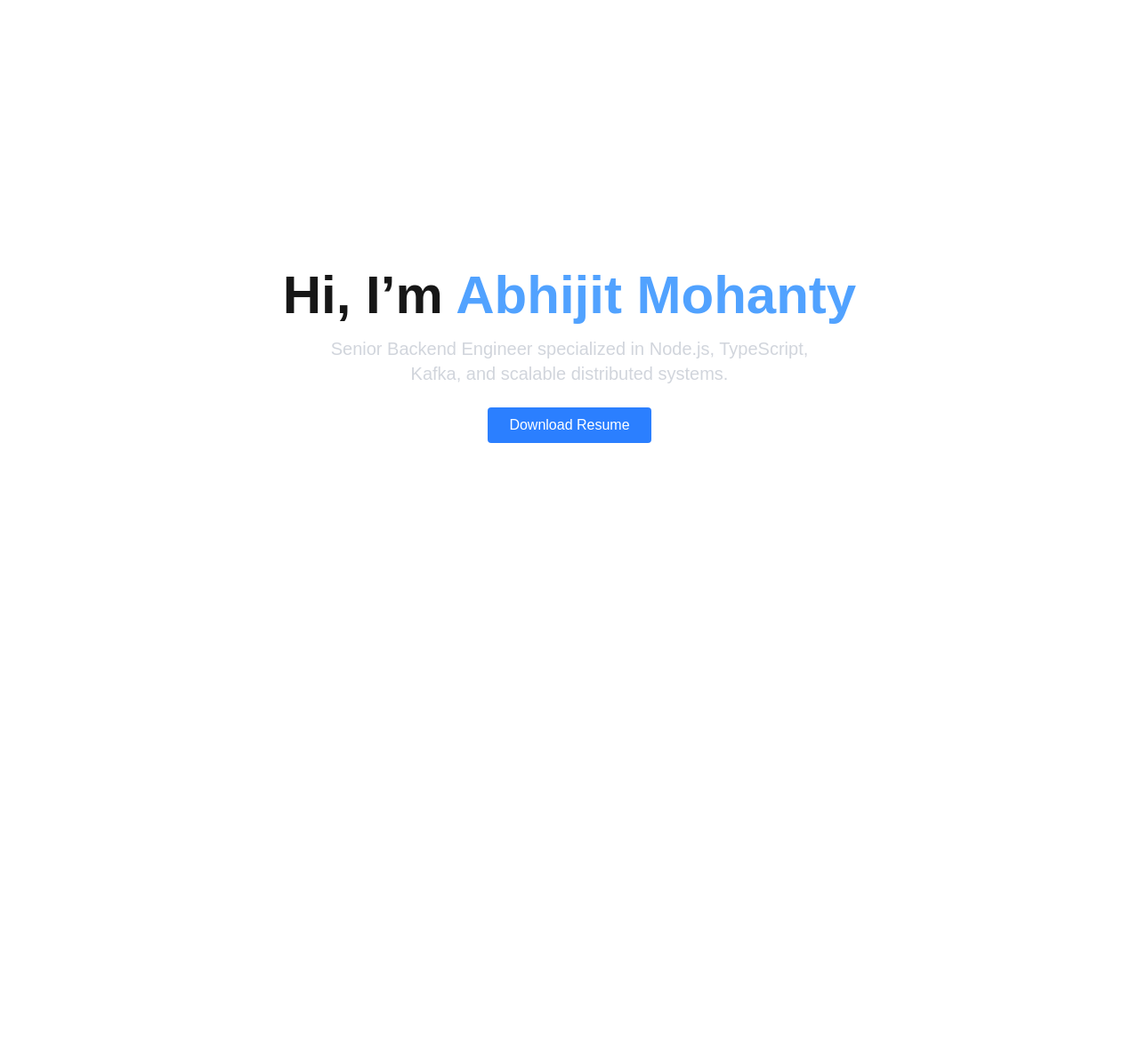
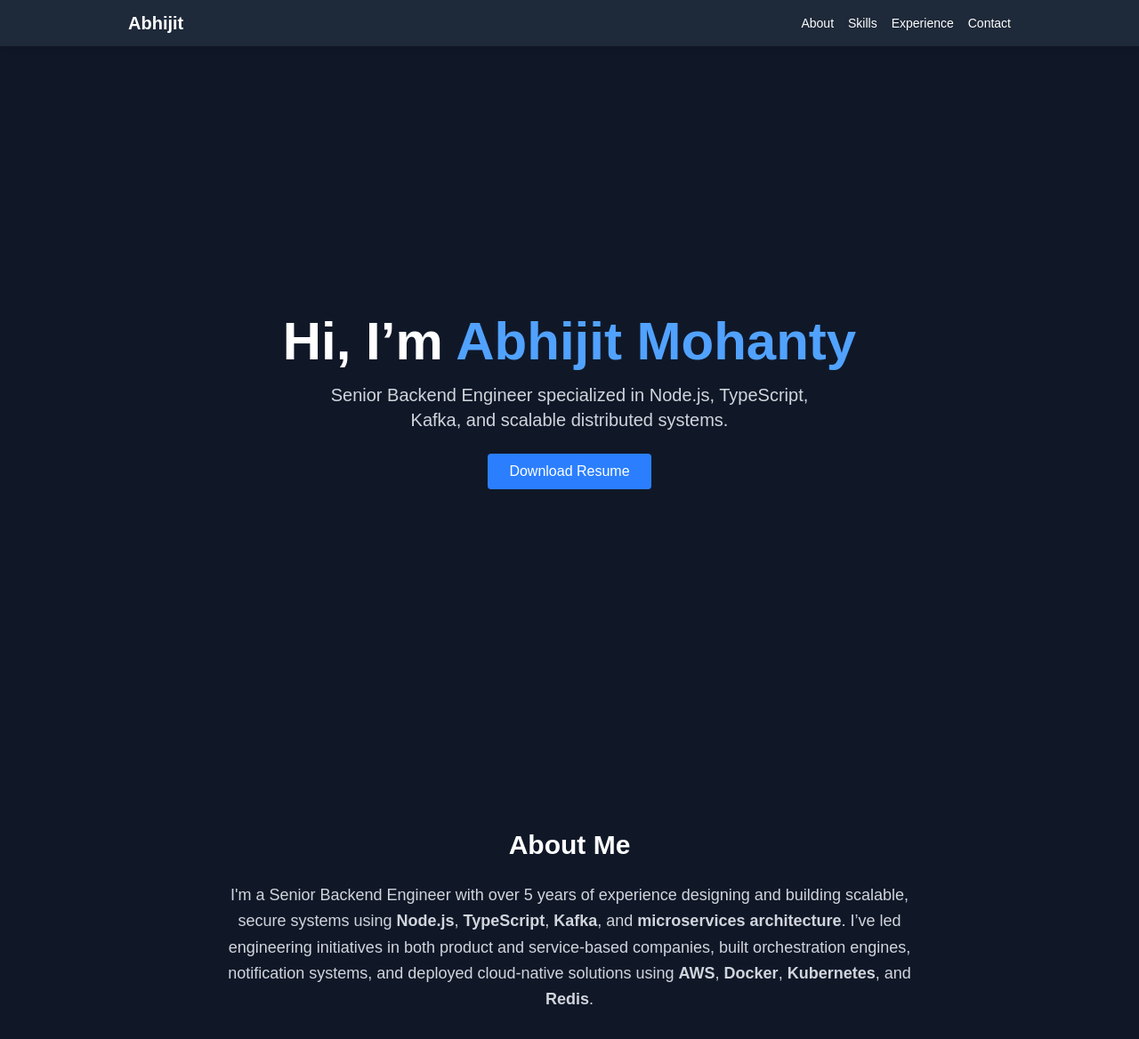
Before and after one commit to abhijit1097/abhijit-portfolio, a Next.js app: page / in a window 1280 px wide. Shown: the top 1168 px of the page at 89% size. Before the commit the page ends 800 px from the top, so only its background shows below. Built offline with nearby package versions, Linux system fonts and the light colour scheme.

Commit message:
feat: add About section to portfolio

```diff
--- a/app/page.tsx
+++ b/app/page.tsx
@@ -1,10 +1,12 @@
+import Layout from '../components/Layout'
 import Hero from '../components/Hero'
+import About from '../components/About'
 
 export default function Home() {
   return (
-    <main>
+    <Layout>
       <Hero />
-      {/* Add About, Skills, etc. below this */}
-    </main>
+      <About />
+    </Layout>
   )
 }
--- /dev/null
+++ b/components/About.tsx
@@ -0,0 +1,13 @@
+export default function About() {
+    return (
+      <section id="about" className="py-20 text-center">
+        <h2 className="text-3xl font-bold mb-6">About Me</h2>
+        <p className="text-gray-300 max-w-3xl mx-auto text-lg leading-relaxed">
+          I'm a Senior Backend Engineer with over 5 years of experience designing and building scalable, secure systems
+          using <strong>Node.js</strong>, <strong>TypeScript</strong>, <strong>Kafka</strong>, and <strong>microservices architecture</strong>.
+          I’ve led engineering initiatives in both product and service-based companies, built orchestration engines, notification
+          systems, and deployed cloud-native solutions using <strong>AWS</strong>, <strong>Docker</strong>, <strong>Kubernetes</strong>, and <strong>Redis</strong>.
+        </p>
+      </section>
+    )
+  }
--- /dev/null
+++ b/components/Layout.tsx
@@ -0,0 +1,21 @@
+import Link from 'next/link'
+import { ReactNode } from 'react'
+
+export default function Layout({ children }: { children: ReactNode }) {
+  return (
+    <div className="bg-gray-900 text-white min-h-screen">
+      <header className="sticky top-0 z-50 bg-gray-800 shadow-md">
+        <div className="max-w-5xl mx-auto px-4 py-3 flex justify-between items-center">
+          <h1 className="text-xl font-bold">Abhijit</h1>
+          <nav className="space-x-4 text-sm">
+            <Link href="#about" className="hover:text-blue-400">About</Link>
+            <Link href="#skills" className="hover:text-blue-400">Skills</Link>
+            <Link href="#experience" className="hover:text-blue-400">Experience</Link>
+            <Link href="#contact" className="hover:text-blue-400">Contact</Link>
+          </nav>
+        </div>
+      </header>
+      <main className="max-w-5xl mx-auto px-4">{children}</main>
+    </div>
+  )
+}
```
